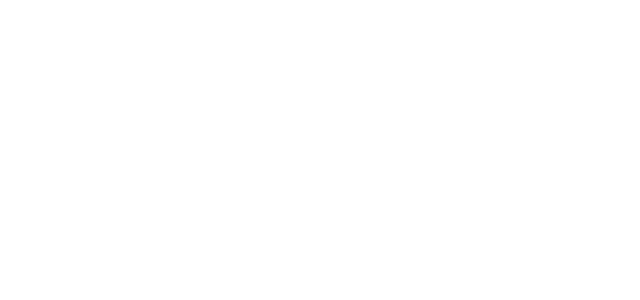
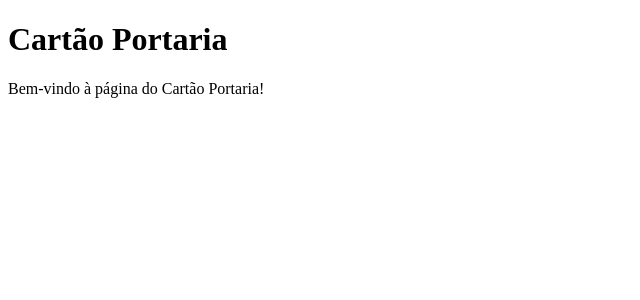
Before and after one commit to TiBalancaPortaria/FrontTS, a React (Vite) app in the folder sistema-moreno/: page /CartaoPortaria in a window 1280 px wide. Before the commit this address had no page. Shown: the top 300 px of the page, without its empty margins (0-640 px from the left). Built offline with nearby package versions, Linux system fonts and the light colour scheme; the HTML template or start-up script is replaced by a standard one.

Commit message:
LOGICA PARA ACESSAR O CARTAO PORTARIA

```diff
--- a/sistema-moreno/src/App.tsx
+++ b/sistema-moreno/src/App.tsx
@@ -2,6 +2,7 @@
 import { ThemeProvider } from "@/components/theme-provider";
 import LoginPage from "@/pages/login/login"
 import Menu from "./pages/Menu";
+import { CartaoPortaria } from "./pages/cartao-portaria";
 
 function App() {
   return (
@@ -10,6 +11,7 @@
         <Routes>
           <Route path="/" element={<LoginPage />} />
           <Route path="/menu" element={<Menu/>} />
+          <Route path="/CartaoPortaria" element={<CartaoPortaria />} />
         </Routes>
       </BrowserRouter>
     </ThemeProvider>
--- a/sistema-moreno/src/pages/Menu/barra_menu.tsx
+++ b/sistema-moreno/src/pages/Menu/barra_menu.tsx
@@ -1,9 +1,29 @@
 import { Button } from "@/components/ui/button";
 import { DropdownMenu, DropdownMenuContent, DropdownMenuGroup, DropdownMenuItem, DropdownMenuLabel, DropdownMenuTrigger } from "@/components/ui/dropdown-menu";
+import { useNavigate } from "react-router-dom";
 
 
 
 export default function Barra_Menu() {
+  const navigate = useNavigate();
+
+  // Função para navegar para a página Cartão Portaria
+  // Isso será chamado quando o usuário clicar no item do menu
+  const handleCartaoPortariaClick = () => {
+
+    navigate('/CartaoPortaria');
+
+    //!!!!!!!!ATIVAR ASSIM QUE ESTIVER TUDO PRONTO!!!!!!!!
+
+    // const token  = localStorage.getItem('token');
+    // if (token){
+    //   navigate('/CartaoPortaria');
+    // } else {
+    //   alert('Você precisa estar logado para acessar esta página.');
+    // }
+  }
+
+
   return (
     <div>
       <nav className="flex flex-col gap-4">
@@ -14,7 +34,7 @@
           <DropdownMenuContent className="w-56">
             <DropdownMenuLabel className="text-2xl">Portaria</DropdownMenuLabel>
             <DropdownMenuGroup>
-              <DropdownMenuItem className="Drop-Item">
+              <DropdownMenuItem className="Drop-Item" onClick={handleCartaoPortariaClick}>
                 Cartão Portaria
               </DropdownMenuItem>
               <DropdownMenuItem className="Drop-Item">
--- /dev/null
+++ b/sistema-moreno/src/pages/cartao-portaria/index.tsx
@@ -0,0 +1,10 @@
+
+
+export const CartaoPortaria = () => {
+   return (
+      <div>
+         <h1>Cartão Portaria</h1>
+         <p>Bem-vindo à página do Cartão Portaria!</p>
+      </div>
+   );
+}
```
Also changed, not shown: sistema-moreno/src/pages/cartao-portaria/index.jsx (deleted).
